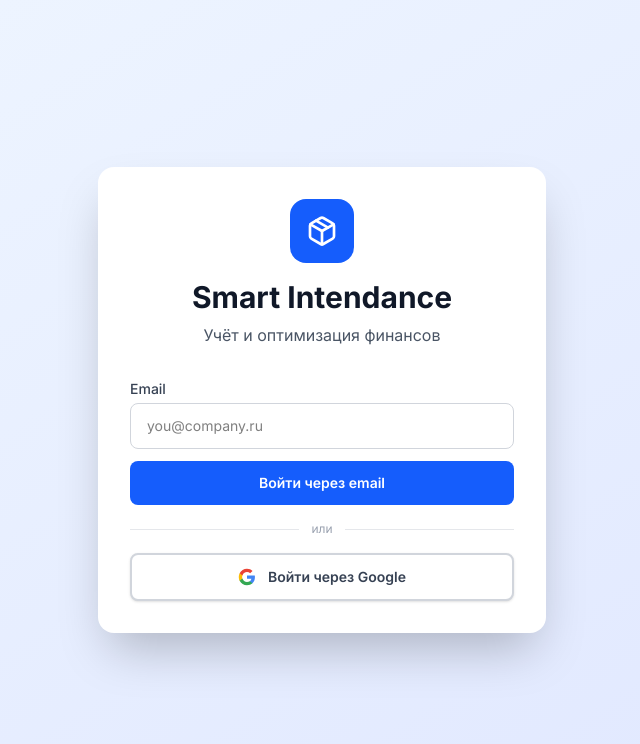
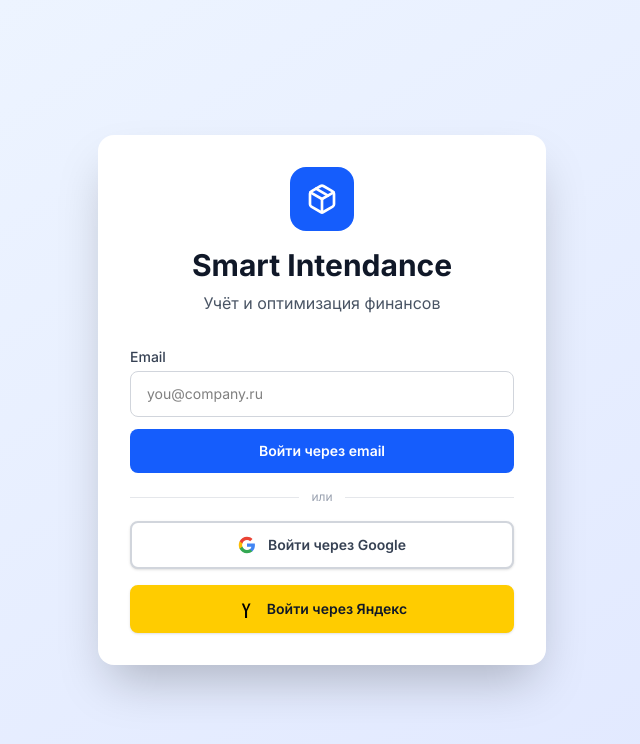
Before and after one commit to lefotsifemm-design/smart-intendance, a Next.js app: page /auth/signin in a window 1280 px wide. Shown: the top 744 px of the page, without its empty margins (318-958 px from the left). Built offline with nearby package versions, Linux system fonts and the light colour scheme.

Commit message:
feat: analytics and dashboard updates

```diff
--- a/src/app/auth/signin/sign-in-form.tsx
+++ b/src/app/auth/signin/sign-in-form.tsx
@@ -126,10 +126,27 @@
               <GoogleIcon />
               Войти через Google
             </button>
+
+            {/* Yandex */}
+            <button
+              onClick={() => signIn('yandex', { callbackUrl })}
+              className="w-full flex items-center justify-center gap-3 px-6 py-3 bg-[#ffcc00] border-2 border-[#ffcc00] rounded-lg hover:bg-[#f5c400] hover:border-[#e6b800] transition font-semibold text-gray-900 text-sm shadow-sm"
+            >
+              <YandexIcon />
+              Войти через Яндекс
+            </button>
           </div>
         )}
       </div>
     </div>
+  )
+}
+
+function YandexIcon() {
+  return (
+    <svg width="18" height="18" viewBox="0 0 24 24" aria-hidden="true">
+      <path d="M13.32 24h-2.64v-9.27L6.38 4.5h2.86l3.08 7.7h.07l3.07-7.7h2.68l-4.72 10.23V24z" fill="#000"/>
+    </svg>
   )
 }
 
--- a/src/auth.ts
+++ b/src/auth.ts
@@ -1,5 +1,6 @@
 import NextAuth from "next-auth"
 import Google from "next-auth/providers/google"
+import Yandex from "next-auth/providers/yandex"
 import Credentials from "next-auth/providers/credentials"
 import { createClient } from "@supabase/supabase-js"
 
@@ -16,6 +17,10 @@
     Google({
       clientId: process.env.AUTH_GOOGLE_ID,
       clientSecret: process.env.AUTH_GOOGLE_SECRET,
+    }),
+    Yandex({
+      clientId: process.env.AUTH_YANDEX_ID,
+      clientSecret: process.env.AUTH_YANDEX_SECRET,
     }),
     Credentials({
       id: "magic-link",
```
